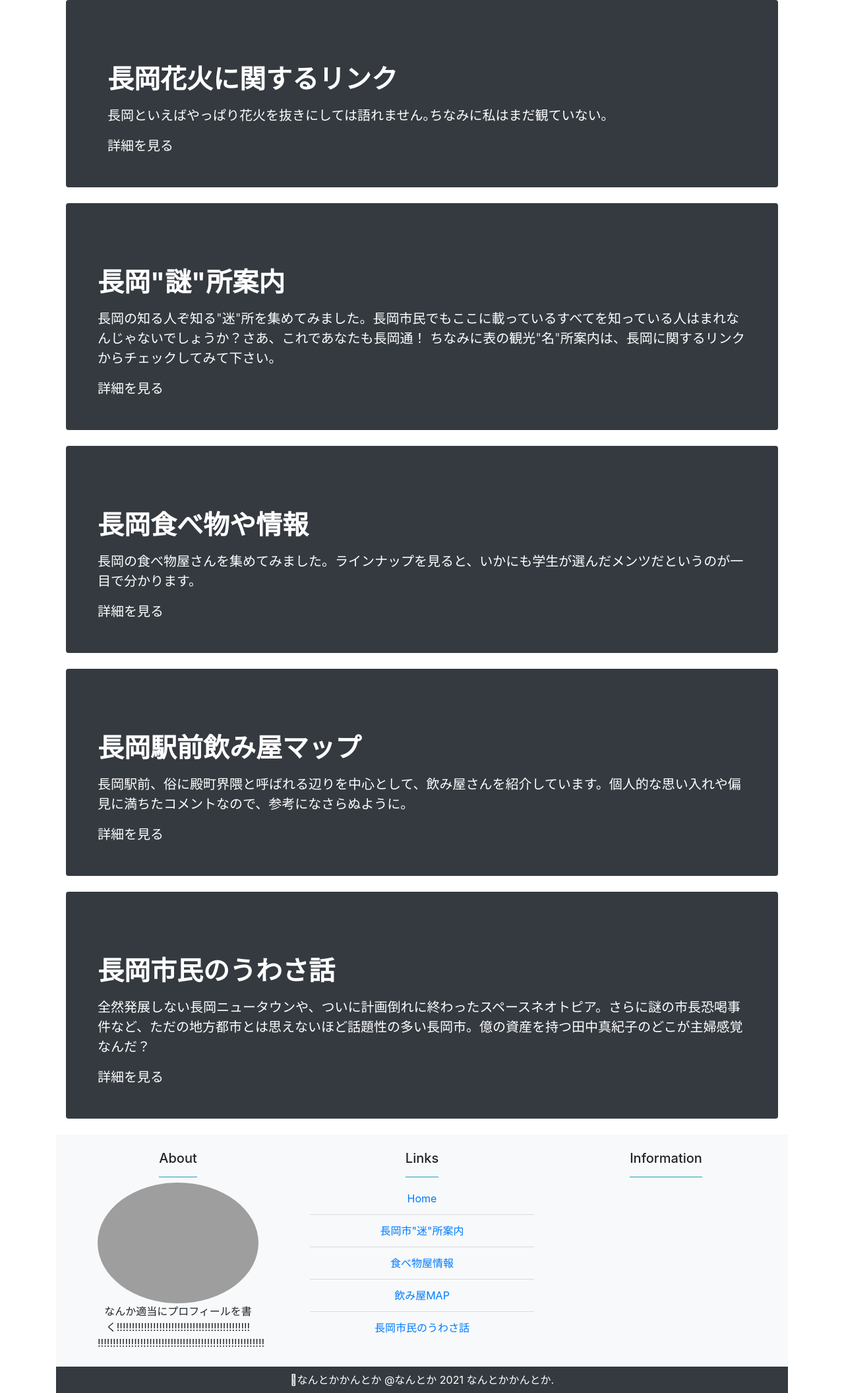
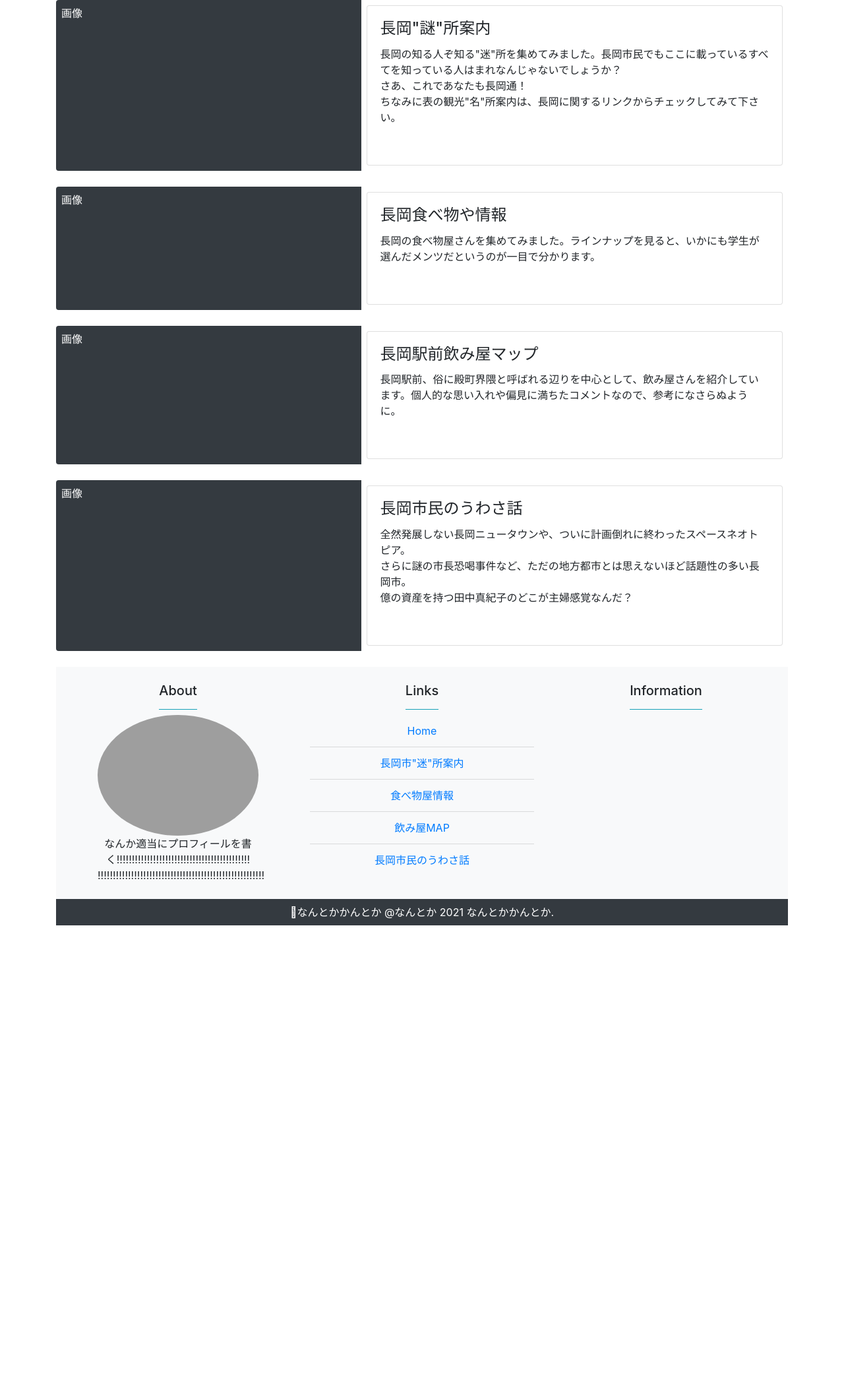
Before and after one commit to yottannmenn/Ngok, a Django app: page / in a window 1280 px wide. Shown: the part 56-2168 px from the top of the page at 66% size. After the commit the page ends 1459 px from the top, so only its background shows below. Run offline with Django 3.2, Linux system fonts and the light colour scheme; some libraries are stand-ins or nearby versions; grey boxes are pictures that could not be loaded.

Commit message:
[change] index.htmlの各項目を左画像右説明に変更
index.htmlの各項目を左画像右説明に変更した

```diff
--- a/mysite/templates/index.html
+++ b/mysite/templates/index.html
@@ -8,51 +8,68 @@
   {% include "header.html" %}
 
 
-  <main class="container">
-    <div class="p-4 p-md-5 mb-4 text-white rounded bg-dark">
-        <div class="col-md-12 pt-5 -0px">
-            <h1 class="display-6 font-weight-bold">長岡花火に関するリンク</h1>
-            <p class="lead my-3">長岡といえばやっぱり花火を抜きにしては語れません｡ちなみに私はまだ観ていない｡</p>
-            <p class="lead mb-0">
-              <a href="{% url 'hanabi' %}" class="text-white fw-bold">詳細を見る</a>
+  <main class="container-fluid">
+    <div class="row">
+      <div class="col-md-5 mb-4 p-2 text-white rounded-left bg-dark">
+        画像
+      </div>
+      <div class="col-md-7 mb-4 p-2 rounded-right">
+        <div class="card text-left">
+          <div class="card-body">
+            <h4 class="card-title">長岡"謎"所案内</h4>
+            <p class="card-text">長岡の知る人ぞ知る"迷"所を集めてみました。長岡市民でもここに載っているすべてを知っている人はまれなんじゃないでしょうか？<br>
+              さあ、これであなたも長岡通！<br>
+              ちなみに表の観光"名"所案内は、長岡に関するリンクからチェックしてみて下さい。
             </p>
+            <a href="{% url 'meisho' %}" class="text-white fw-bold">詳細を見る</a>
           </div>
         </div>
-      <div class="p-4 p-md-5 mb-4 text-white rounded bg-dark">
-        <div class="col-md-12 pt-5 px-0">
-            <h1 class="display-6 font-weight-bold">長岡"謎"所案内</h1>
-            <p class="lead my-3">長岡の知る人ぞ知る"迷"所を集めてみました。長岡市民でもここに載っているすべてを知っている人はまれなんじゃないでしょうか？さあ、これであなたも長岡通！
-                ちなみに表の観光"名"所案内は、長岡に関するリンクからチェックしてみて下さい。</p>
-            <p class="lead mb-0">
-              <a href="{% url 'meisho' %}" class="text-white fw-bold">詳細を見る</a>
-            </p>
       </div>
     </div>
-      <div class="p-4 p-md-5 mb-4 text-white rounded bg-dark">
-        <div class="col-md-12 pt-5 px-0">
-            <h1 class="display-6 font-weight-bold">長岡食べ物や情報</h1>
-            <p class="lead my-3">長岡の食べ物屋さんを集めてみました。ラインナップを見ると、いかにも学生が選んだメンツだというのが一目で分かります。</p>
-            <p class="lead mb-0">
+    <div class="row">
+      <div class="col-md-5 mb-4 p-2 text-white rounded-left bg-dark">
+        画像
+      </div>
+      <div class="col-md-7 mb-4 p-2 rounded-right">
+        <div class="card text-left">
+          <div class="card-body">
+            <h4 class="card-title">長岡食べ物や情報</h4>
+            <p class="card-text">長岡の食べ物屋さんを集めてみました。ラインナップを見ると、いかにも学生が選んだメンツだというのが一目で分かります。</p>
             <a href="{% url 'tabemono' %}" class="text-white fw-bold">詳細を見る</a>
-            </p>
           </div>
         </div>
-      <div class="p-4 p-md-5 mb-4 text-white rounded bg-dark">
-        <div class="col-md-12 pt-5 px-0">
-            <h1 class="display-6 font-weight-bold">長岡駅前飲み屋マップ</h1>
-            <p class="lead my-3">長岡駅前、俗に殿町界隈と呼ばれる辺りを中心として、飲み屋さんを紹介しています。個人的な思い入れや偏見に満ちたコメントなので、参考になさらぬように。</p>
-            <p class="lead mb-0">
-              <a href="{% url 'nomiya' %}" class="text-white fw-bold">詳細を見る</a>
-            </p>
       </div>
     </div>
-      <div class="p-4 p-md-5 mb-4 text-white rounded bg-dark">
-        <div class="col-md-12 pt-5 px-0">
-            <h1 class="display-6 font-weight-bold">長岡市民のうわさ話</h1>
-            <p class="lead my-3">全然発展しない長岡ニュータウンや、ついに計画倒れに終わったスペースネオトピア。さらに謎の市長恐喝事件など、ただの地方都市とは思えないほど話題性の多い長岡市。億の資産を持つ田中真紀子のどこが主婦感覚なんだ？</p>
-            <p class="lead mb-0">
+    <div class="row">
+      <div class="col-md-5 mb-4 p-2 text-white rounded-left bg-dark">
+        画像
+      </div>
+      <div class="col-md-7 mb-4 p-2 rounded-right">
+        <div class="card text-left">
+          <div class="card-body">
+            <h4 class="card-title">長岡駅前飲み屋マップ</h4>
+            <p class="card-text">長岡駅前、俗に殿町界隈と呼ばれる辺りを中心として、飲み屋さんを紹介しています。個人的な思い入れや偏見に満ちたコメントなので、参考になさらぬように。</p>
+            <a href="{% url 'nomiya' %}" class="text-white fw-bold">詳細を見る</a>
+          </div>
+        </div>
+      </div>
+    </div>
+    <div class="row">
+      <div class="col-md-5 mb-4 p-2 text-white rounded-left bg-dark">
+        画像
+      </div>
+      <div class="col-md-7 mb-4 p-2 rounded-right">
+        <div class="card text-left">
+          <div class="card-body">
+            <h4 class="card-title">長岡市民のうわさ話</h4>
+            <p class="card-text">全然発展しない長岡ニュータウンや、ついに計画倒れに終わったスペースネオトピア。<br>
+              さらに謎の市長恐喝事件など、ただの地方都市とは思えないほど話題性の多い長岡市。<br>
+              億の資産を持つ田中真紀子のどこが主婦感覚なんだ？
+            </p>
             <a href="{% url 'uwasa' %}" class="text-white fw-bold">詳細を見る</a>
-            </p>
+          </div>
+        </div>
+      </div>
     </div>
   </div>
 </main>
```
Lines whose indentation alone changed are shown as unchanged.
